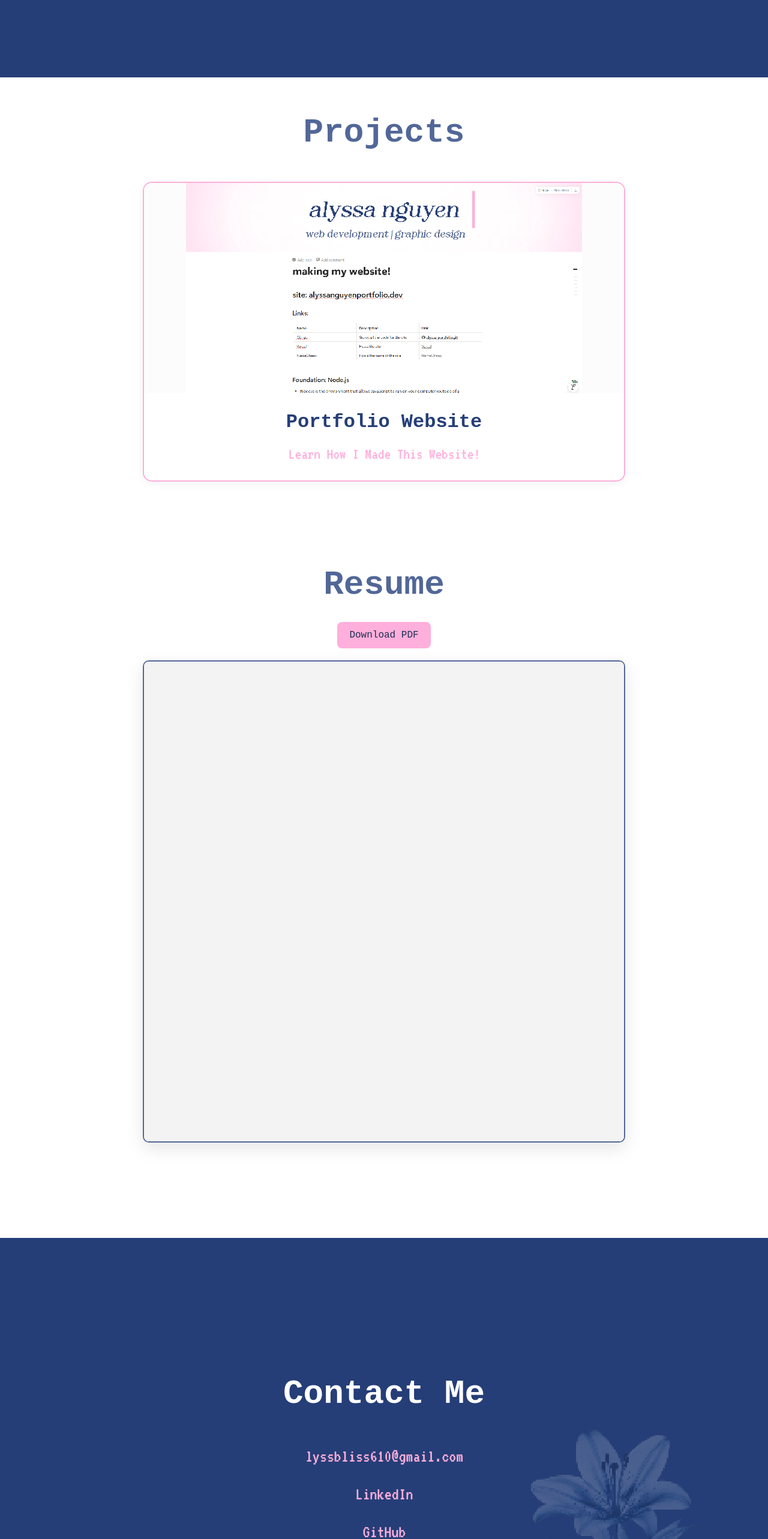
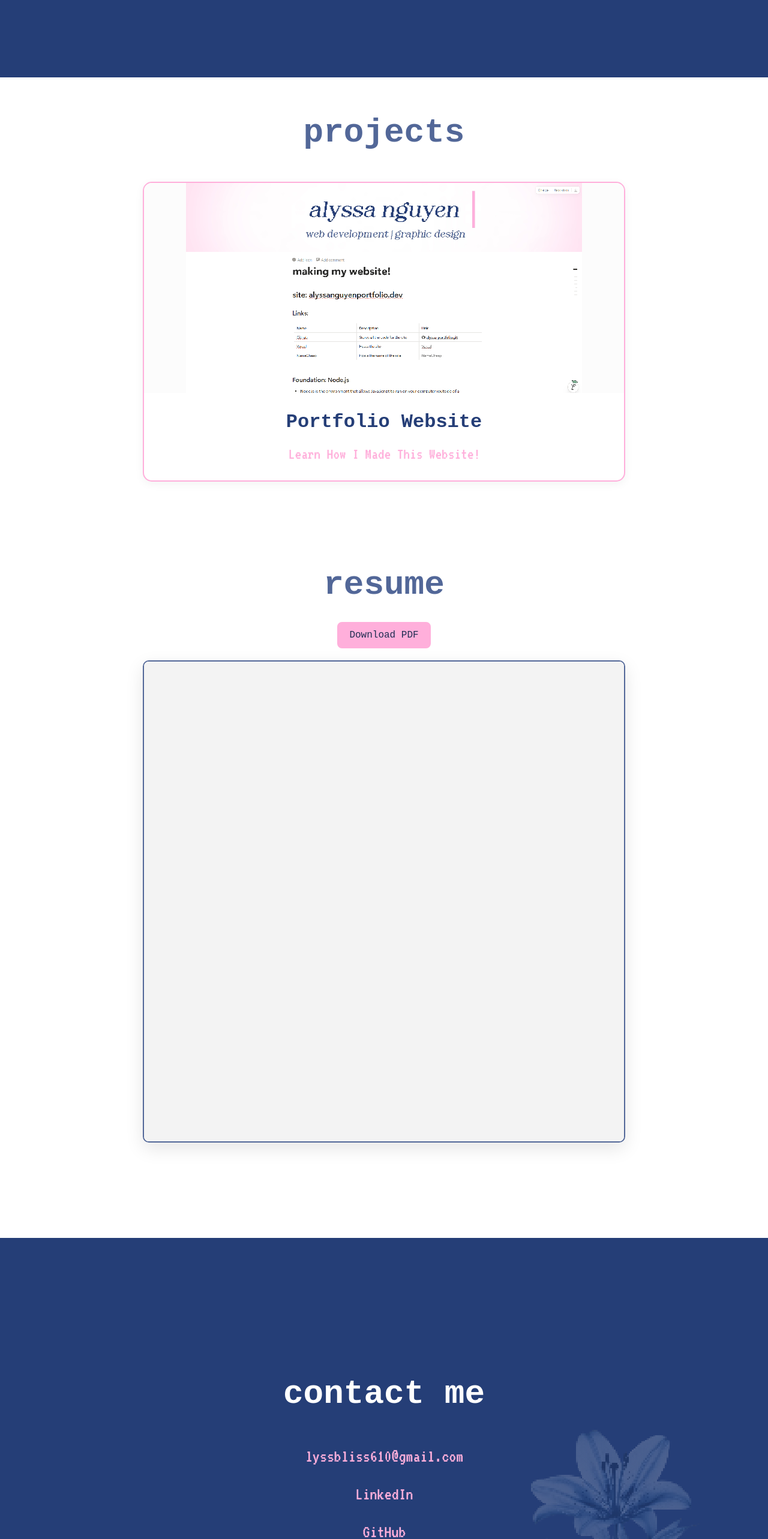
Before and after one commit to alynguyxn/alyssa-portfolio, a React (Vite) app: page / in a window 1280 px wide. Shown: the part 1535-4101 px from the top of the page at 60% size. Built offline with nearby package versions, Linux system fonts and the light colour scheme; a web font is replaced by a local one.

Commit message:
un capitalizing everything

```diff
--- a/src/components/Contact.jsx
+++ b/src/components/Contact.jsx
@@ -12,7 +12,7 @@ export default function Contact() {
 
   return (
     <section id="contact">
-      <h2>Contact Me</h2>
+      <h2>contact me</h2>
       <div className="contact-links">
 
         {/* Email with Copy Function */}
--- a/src/components/Projects.jsx
+++ b/src/components/Projects.jsx
@@ -3,7 +3,7 @@ export default function Projects() {
 
   return (
     <section id="projects">
-      <h2>Projects</h2>
+      <h2>projects</h2>
       <div className="project-grid">
         {/* We use an <a> tag to make the whole card clickable */}
         <a href={notionUrl} target="_blank" rel="noopener noreferrer" className="project-card-link">
--- a/src/components/Resume.jsx
+++ b/src/components/Resume.jsx
@@ -3,7 +3,7 @@ export default function Resume() {
 
   return (
     <section id="resume">
-      <h2>Resume</h2>
+      <h2>resume</h2>
 
       {/* 1. The Download Button */}
       <div className="resume-download">
```
